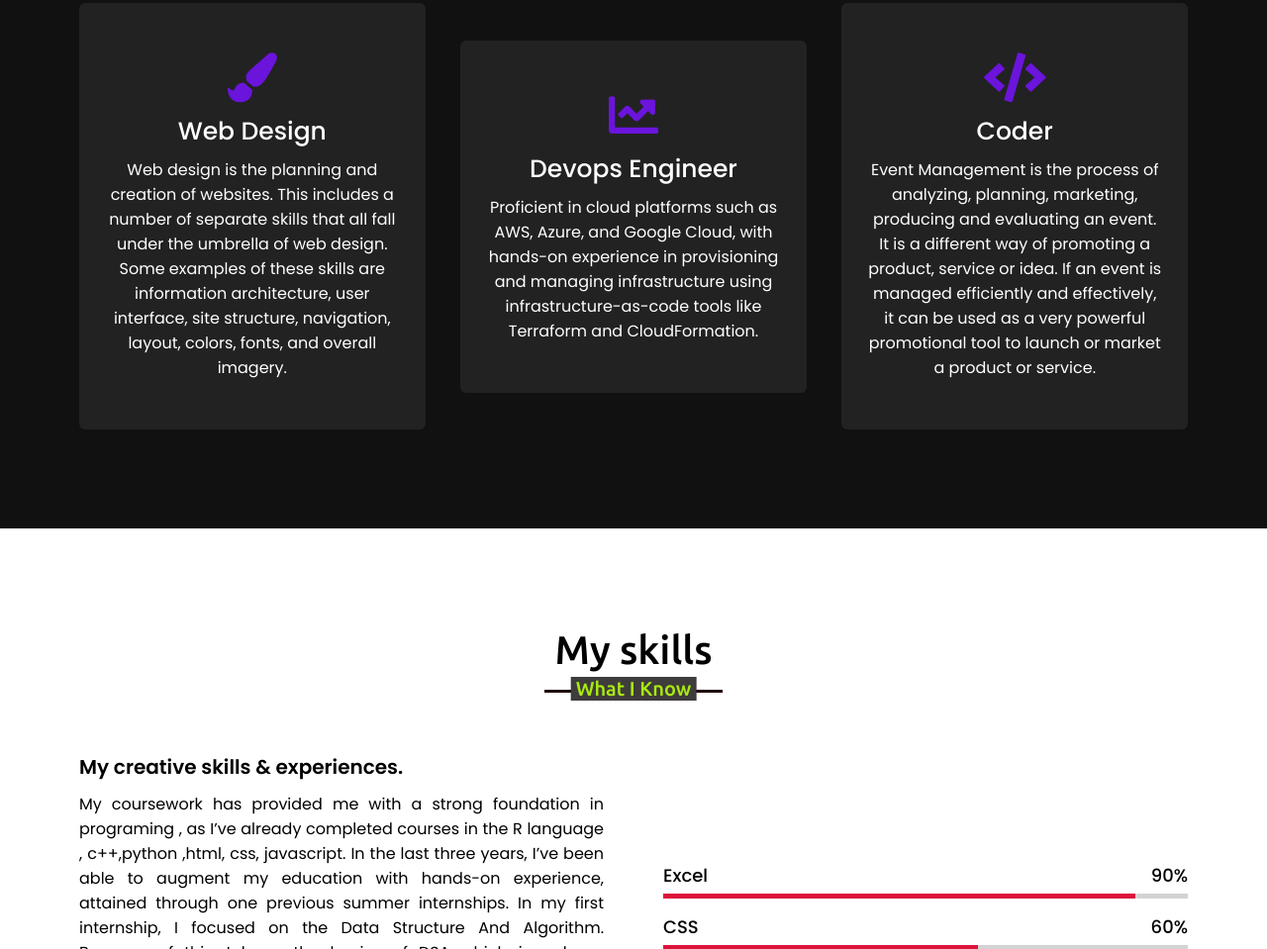
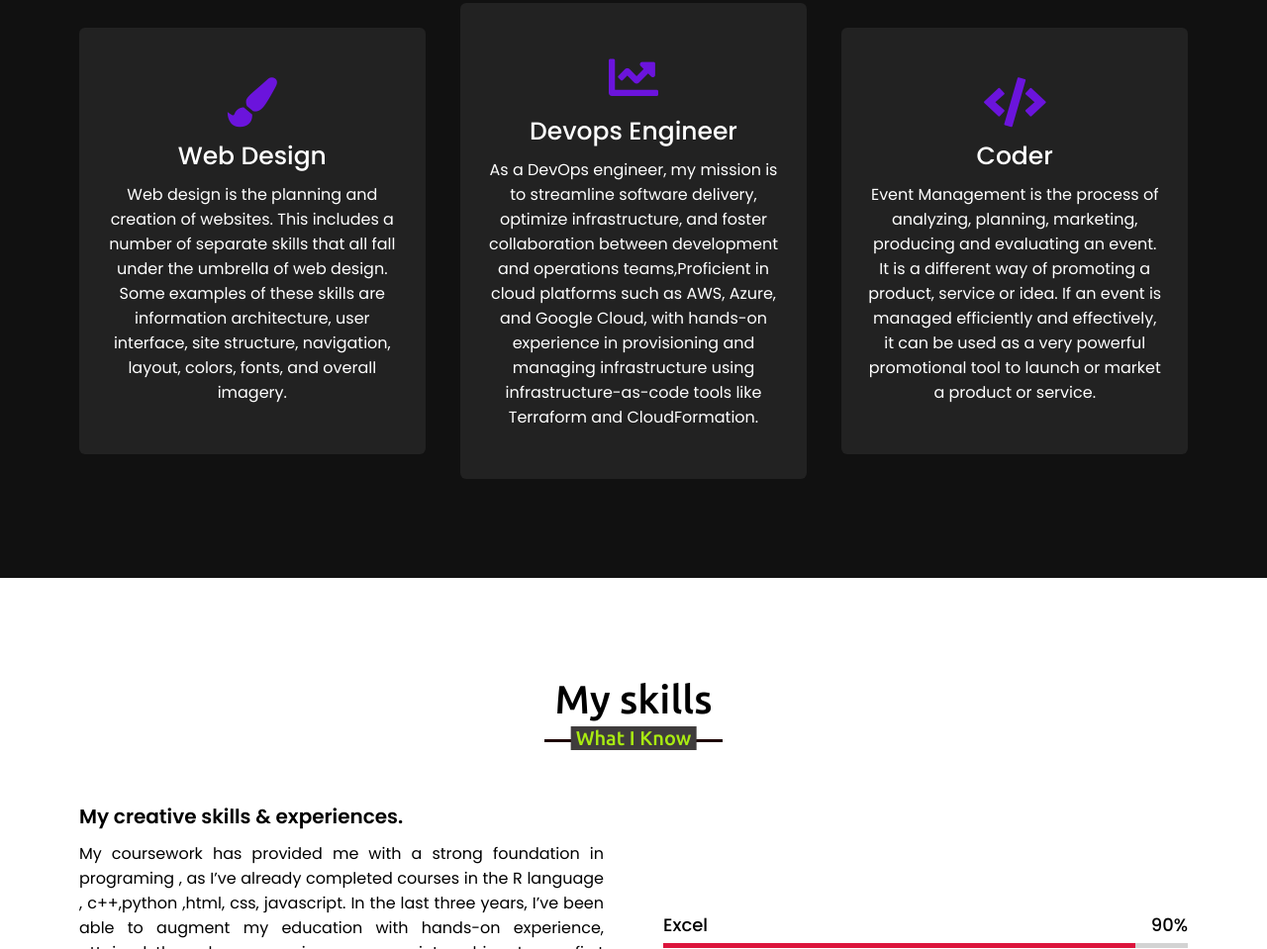
Before and after one commit to AyushGupta7024/portfolio1, a plain HTML site: page index.html in a window 1280 px wide. Shown: the part 1946-2905 px from the top of the page at 99% size. Drawn offline with nearby package versions, Linux system fonts and the light colour scheme.

Commit message:
Update index.html

```diff
--- a/index.html
+++ b/index.html
@@ -100,7 +100,7 @@
                     <div class="box">
                         <i class="fas fa-chart-line"></i>
                         <div class="text">Devops Engineer</div>
-                        <p>Proficient in cloud platforms such as AWS, Azure, and Google Cloud, with hands-on experience in provisioning and managing infrastructure using infrastructure-as-code tools like Terraform and CloudFormation.</p>
+                        <p>As a DevOps engineer, my mission is to streamline software delivery, optimize infrastructure, and foster collaboration between development and operations teams,Proficient in cloud platforms such as AWS, Azure, and Google Cloud, with hands-on experience in provisioning and managing infrastructure using infrastructure-as-code tools like Terraform and CloudFormation.</p>
                     </div>
                 </div>
                 <div class="card">
```
